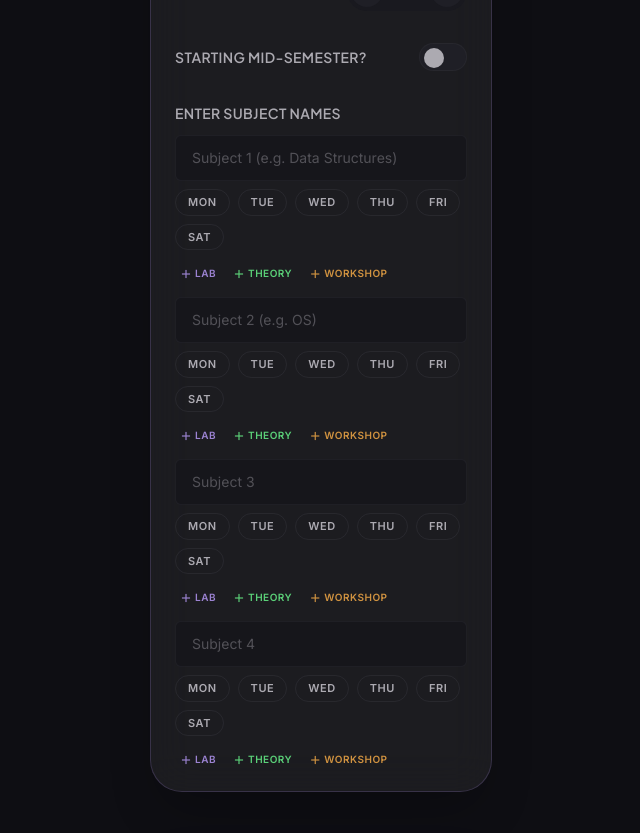
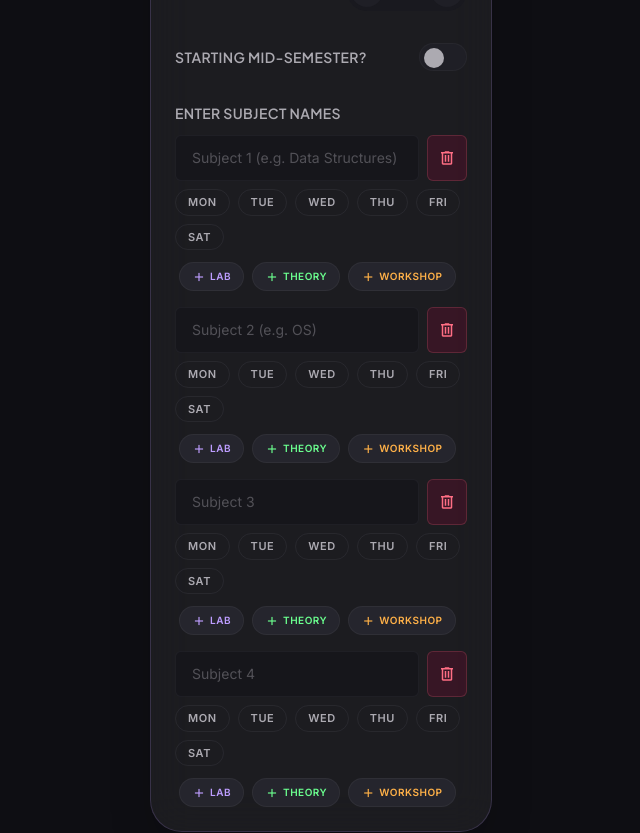
Before and after one commit to RAJJBHALARA/BunkMath, a React (Vite) app: page /setup in a window 1280 px wide. Shown: the part 720-1553 px from the top of the page, without its empty margins (319-959 px from the left). Built offline with nearby package versions, Linux system fonts and the light colour scheme.

Commit message:
feat: add delete subject button and improve split button UI

```diff
--- a/src/pages/SetupScreen.jsx
+++ b/src/pages/SetupScreen.jsx
@@ -132,6 +132,17 @@ export default function SetupScreen() {
       next.splice(index + 1, 0, 0)
       return next
     })
+  }
+
+  const removeSubject = (indexToRemove) => {
+    if (subjectCount <= 1) return // Keep at least 1
+
+    setSubjectCount(c => c - 1)
+
+    setSubjectNames(prev => prev.filter((_, i) => i !== indexToRemove))
+    setSubjectDays(prev => prev.filter((_, i) => i !== indexToRemove))
+    setExistingAttended(prev => prev.filter((_, i) => i !== indexToRemove))
+    setExistingTotal(prev => prev.filter((_, i) => i !== indexToRemove))
   }
 
   const handleSubmit = () => {
@@ -301,14 +312,24 @@ export default function SetupScreen() {
             <div className="flex flex-col gap-4">
               {Array.from({ length: subjectCount }).map((_, index) => (
                 <div className="flex flex-col gap-2" key={index + 1}>
-                  <div className="relative">
+                  <div className="relative flex gap-2">
                     <input
-                      className="w-full bg-surface-container-low/50 border border-outline-variant/20 rounded-md py-3 px-4 text-sm focus:outline-none focus:border-primary/50 focus:ring-1 focus:ring-primary/20 transition-all placeholder:text-on-surface-variant/40"
+                      className="flex-1 bg-surface-container-low/50 border border-outline-variant/20 rounded-md py-3 px-4 text-sm focus:outline-none focus:border-primary/50 focus:ring-1 focus:ring-primary/20 transition-all placeholder:text-on-surface-variant/40"
                       onChange={(event) => updateSubjectName(index, event.target.value)}
                       placeholder={`Subject ${index + 1}${index === 0 ? ' (e.g. Data Structures)' : index === 1 ? ' (e.g. OS)' : ''}`}
                       type="text"
                       value={subjectNames[index] ?? ''}
                     />
+                    {subjectCount > 1 && (
+                      <button
+                        type="button"
+                        onClick={() => removeSubject(index)}
+                        className="w-[46px] flex items-center justify-center bg-error-container/20 text-error rounded-md border border-error/20 hover:bg-error-container active:scale-95 transition-all"
+                        title="Remove Subject"
+                      >
+                        <span className="material-symbols-outlined text-[18px]">delete</span>
+                      </button>
+                    )}
                   </div>
 
                   {/* Mid-semester: existing attendance inputs */}
@@ -360,10 +381,10 @@ export default function SetupScreen() {
                   </div>
 
                   {/* Quick Split Buttons */}
-                  <div className="flex gap-4 mt-2 px-1">
-                    <button type="button" onClick={() => addSplit(index, 'L')} className="text-[10px] text-primary/80 hover:text-primary font-bold uppercase tracking-wider flex items-center gap-0.5 active:scale-95 transition-all w-fit"><span className="material-symbols-outlined text-[14px]">add</span> Lab</button>
-                    <button type="button" onClick={() => addSplit(index, 'T')} className="text-[10px] text-secondary/80 hover:text-secondary font-bold uppercase tracking-wider flex items-center gap-0.5 active:scale-95 transition-all w-fit"><span className="material-symbols-outlined text-[14px]">add</span> Theory</button>
-                    <button type="button" onClick={() => addSplit(index, 'W')} className="text-[10px] text-tertiary/80 hover:text-tertiary font-bold uppercase tracking-wider flex items-center gap-0.5 active:scale-95 transition-all w-fit"><span className="material-symbols-outlined text-[14px]">add</span> Workshop</button>
+                  <div className="flex gap-2 mt-1 px-1">
+                    <button type="button" onClick={() => addSplit(index, 'L')} className="px-3 py-1.5 rounded-full bg-surface-container-highest border border-outline-variant/30 text-[10px] text-primary hover:bg-primary/10 font-bold uppercase tracking-wider flex items-center gap-1 active:scale-95 transition-all w-fit"><span className="material-symbols-outlined text-[14px]">add</span> Lab</button>
+                    <button type="button" onClick={() => addSplit(index, 'T')} className="px-3 py-1.5 rounded-full bg-surface-container-highest border border-outline-variant/30 text-[10px] text-secondary hover:bg-secondary/10 font-bold uppercase tracking-wider flex items-center gap-1 active:scale-95 transition-all w-fit"><span className="material-symbols-outlined text-[14px]">add</span> Theory</button>
+                    <button type="button" onClick={() => addSplit(index, 'W')} className="px-3 py-1.5 rounded-full bg-surface-container-highest border border-outline-variant/30 text-[10px] text-tertiary hover:bg-tertiary/10 font-bold uppercase tracking-wider flex items-center gap-1 active:scale-95 transition-all w-fit"><span className="material-symbols-outlined text-[14px]">add</span> Workshop</button>
                   </div>
                 </div>
               ))}
```
